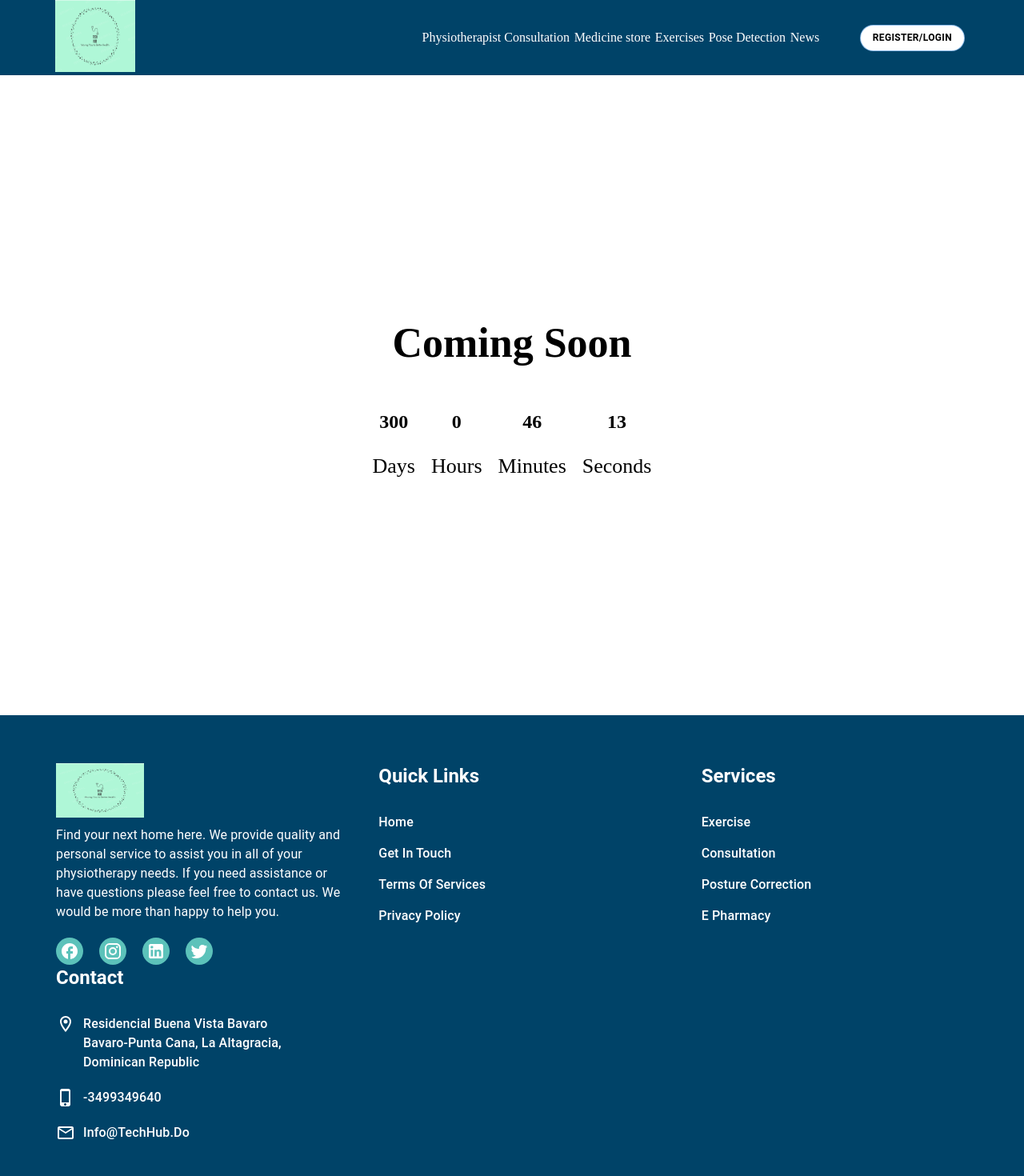
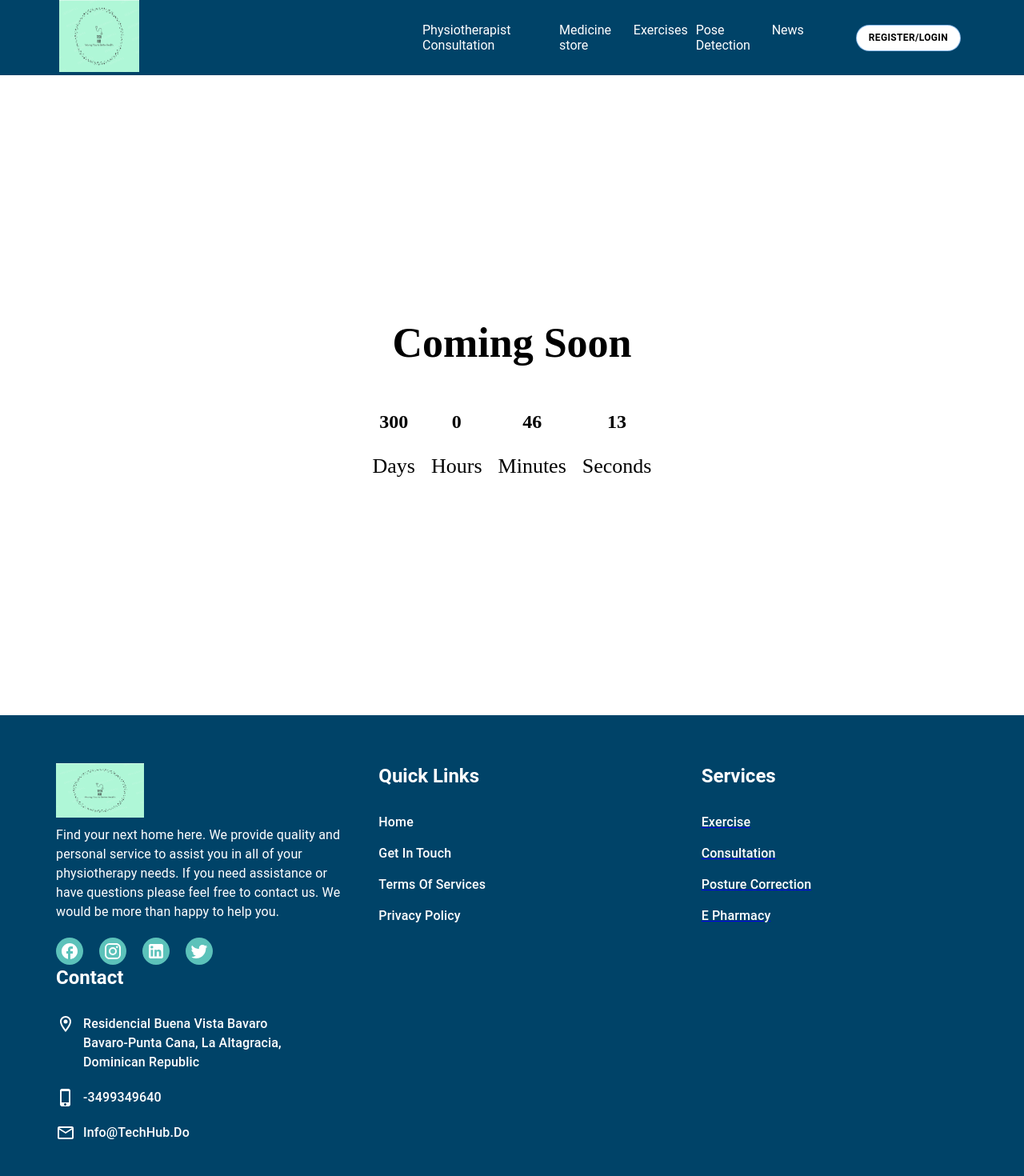
Before and after one commit to Muhammadjamil556/RehabTech, a React (Create React App) app: page /News in a window 1280 px wide. Shown: the top 1470 px of the page at 80% size. Built offline with nearby package versions, Linux system fonts and the light colour scheme.

Commit message:
modification in pages

```diff
--- a/src/App.js
+++ b/src/App.js
@@ -3,12 +3,9 @@ import { ThemeProvider } from "@mui/styles";
 import theme from "./components/theme";
 import AppRoutes from "./routers";
 
-import CardsMape from "./components/card/cardsMape";
-
 function App() {
   return (
     <ThemeProvider theme={theme}>
-      {/* <CardsMape /> */}
       <AppRoutes />
     </ThemeProvider>
   );
--- a/src/components/App bar/index.js
+++ b/src/components/App bar/index.js
@@ -20,7 +20,7 @@ export default function Header() {
         </Link>
       </div>
 
-      <div className={classes.linkcont}>
+      <div className={classes.linkCont}>
         <Link to="/Physiotherapist-Consultation" className={classes.links}>
           Physiotherapist Consultation
         </Link>
@@ -39,10 +39,12 @@ export default function Header() {
 
         <span className={classes.links}></span>
       </div>
-      <div className={classes.btncont}>
-        <CustomButton variant="outlined">
-          {/* onClick={openLoginModal} */} Register/Login
-        </CustomButton>
+      <div className={classes.btnCont}>
+        <Link to="/login" className={classes.links}>
+          <CustomButton variant="outlined">
+            {/* onClick={openLoginModal} */} Register/Login
+          </CustomButton>
+        </Link>
       </div>
     </div>
   );
@@ -57,10 +59,10 @@ const useStyles = makeStyles((theme) => ({
     position: "sticky",
     padding: "0px 29px 0px 69px",
     backgroundColor: theme.palette.background.footer,
+    fontFamily: "Roboto,Helvetica,Arial,sans-serif",
     [theme.breakpoints.down("md")]: {
       gridTemplateColumns: "1fr 6fr  5fr",
     },
-
     [theme.breakpoints.down("sm")]: {
       flexDirection: "column",
       gridTemplateColumns: "1fr",
@@ -72,13 +74,15 @@ const useStyles = makeStyles((theme) => ({
     color: theme.palette.common.white,
     textDecoration: "none",
     cursor: "pointer",
+    padding: "5px",
   },
   logo: {
     width: "100px",
     height: "90px",
   },
-  linkcont: {
+  linkCont: {
     display: "flex",
+
     justifyContent: "space-between",
     [theme.breakpoints.down("md")]: {
       display: "none",
@@ -89,10 +93,9 @@ const useStyles = makeStyles((theme) => ({
       textAlign: "center",
     },
   },
-  btncont: {
+  btnCont: {
     display: "flex",
     justifyContent: "flex-end",
-
     [theme.breakpoints.down("sm")]: {
       display: "none",
     },
--- a/src/components/footer/index.js
+++ b/src/components/footer/index.js
@@ -18,7 +18,7 @@ export default function Footer() {
   return (
     <div className={classes.container}>
       <div className={classes.main}>
-        <Box className={classes.footerdata1}>
+        <Box className={classes.footerData1}>
           <img className="logo" src={logo} alt="logo" />
           <Box style={{ paddingRight: 10 }}>
             <Typography>
@@ -62,10 +62,18 @@ export default function Footer() {
             </Typography>
           </Box>
           <Box className={classes.linkSection}>
-            <Typography className="links">Exercise</Typography>
-            <Typography className="links">Consultation</Typography>
-            <Typography className="links">posture correction</Typography>
-            <Typography className="links">E pharmacy</Typography>
+            <Link to="/Exercises" className={classes.links}>
+              <Typography className="links">Exercise</Typography>{" "}
+            </Link>
+            <Link to="/Physiotherapist-Consultation" className={classes.links}>
+              <Typography className="links">Consultation</Typography>
+            </Link>
+            <Link to="/Pose-detection" className={classes.links}>
+              <Typography className="links">posture correction</Typography>
+            </Link>
+            <Link to="/Medicine-store" className={classes.links}>
+              <Typography className="links">E pharmacy</Typography>{" "}
+            </Link>
           </Box>
         </Box>
         <Box className={classes.footerData2}>
@@ -121,9 +129,7 @@ export default function Footer() {
           </Box>
         </Box>
       </div>
-
       <Box>
-        {" "}
         <Divider
           sx={{
             margin: "0px 60px 0px 60px ",
@@ -176,7 +182,7 @@ const useStyles = makeStyles((theme) => ({
     },
   },
 
-  footerdata1: {
+  footerData1: {
     display: "flex",
     rowGap: 10,
     flexDirection: "column",
@@ -219,13 +225,10 @@ const useStyles = makeStyles((theme) => ({
       "&:hover": { cursor: "pointer" },
     },
   },
-
   secAddress: { display: "flex", columnGap: 10, paddingBottom: 5 },
-
   endSection: {
     color: theme.palette.common.white,
     padding: " 20px 30px 30px 70px",
-
     display: "flex",
     justifyContent: "space-between",
     flexWrap: "wrap",
--- a/src/components/login/index.js
+++ b/src/components/login/index.js
@@ -70,8 +70,18 @@ export const Login = () => {
                     >
                       Login
                     </Button>
+                    <Box sx={{ padding: "0px 6px" }}>
+                      <Link to="/home" className={classes.aTag}>
+                        <Button
+                          sx={{ background: "grey", margin: "10px 0px" }}
+                          variant="contained"
+                        >
+                          cancel{" "}
+                        </Button>
+                      </Link>
+                    </Box>
                   </Box>
-                  <Box sx={{ margin: "50px 0px", textAlign: "center" }}>
+                  <Box sx={{ margin: "0px 0px", textAlign: "center" }}>
                     <Typography variant="body2">
                       Don't have a account?
                       <Link to="/signup" className={classes.aTag}>
--- a/src/components/registration/index.js
+++ b/src/components/registration/index.js
@@ -82,7 +82,7 @@ export const Registration = () => {
                     </Button>
                   </Box>
 
-                  <Box sx={{ margin: "50px 0px", textAlign: "center" }}>
+                  <Box sx={{ margin: "50px 0px 0px 0px", textAlign: "center" }}>
                     <Typography variant="body2">
                       Already have an account?
                       <Link
@@ -93,6 +93,21 @@ export const Registration = () => {
                         Sign in now{" "}
                       </Link>
                     </Typography>
+                  </Box>
+
+                  <Box
+                    display="flex"
+                    justifyContent="center"
+                    sx={{ margin: "20px 0px" }}
+                  >
+                    <Link to="/home" className={classes.aTag}>
+                      <Button
+                        sx={{ background: "grey", margin: "10px 0px" }}
+                        variant="contained"
+                      >
+                        cancel{" "}
+                      </Button>
+                    </Link>
                   </Box>
                 </div>
               </form>
--- a/src/pages/medicine/medicine.js
+++ b/src/pages/medicine/medicine.js
@@ -7,9 +7,7 @@ const Medicine = () => {
   const classes = useStyles();
   return (
     <div>
-      {" "}
       <Box className={classes.cardContainer}>
-        {" "}
         <CardsMape />
       </Box>
     </div>
```
